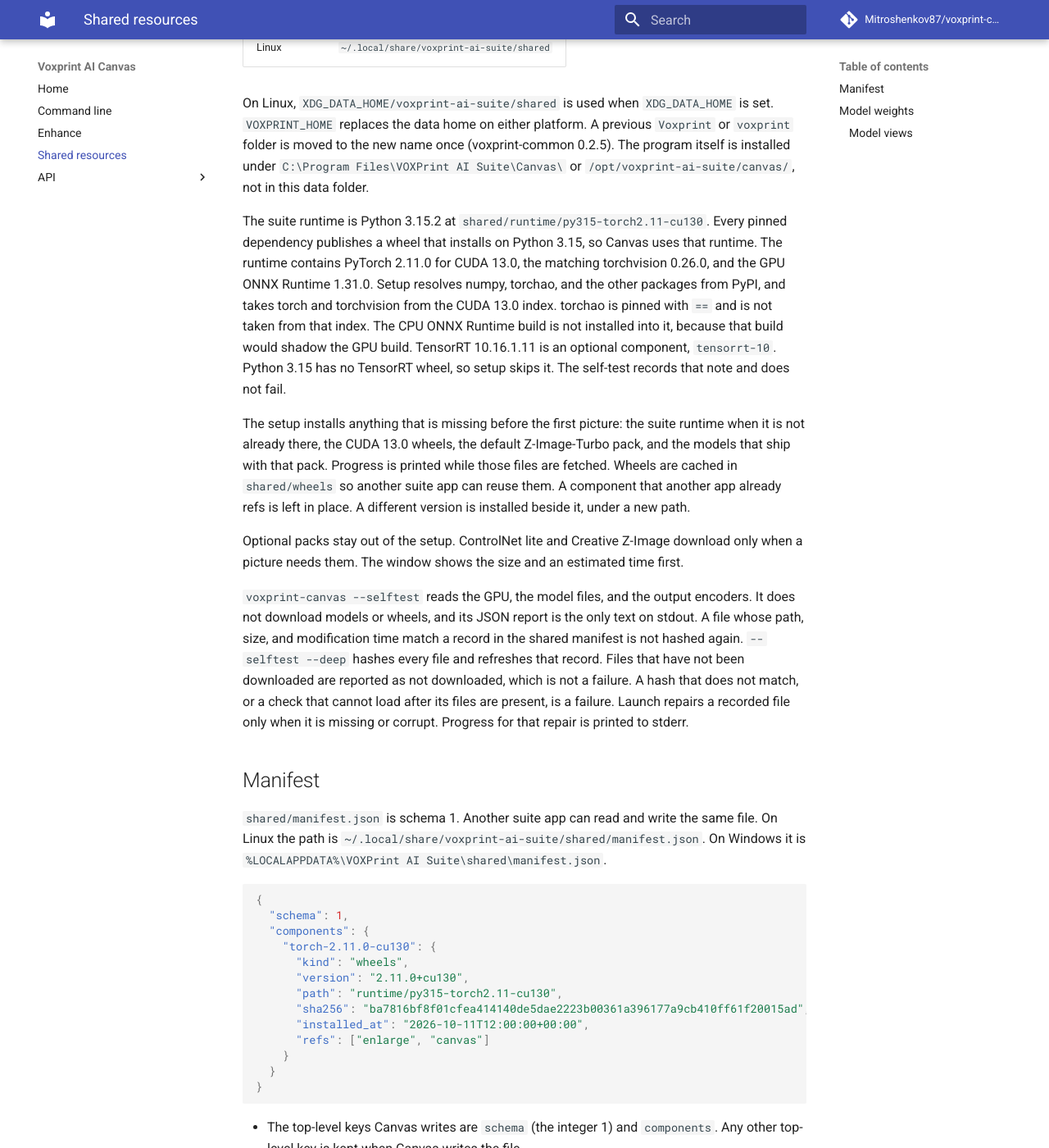
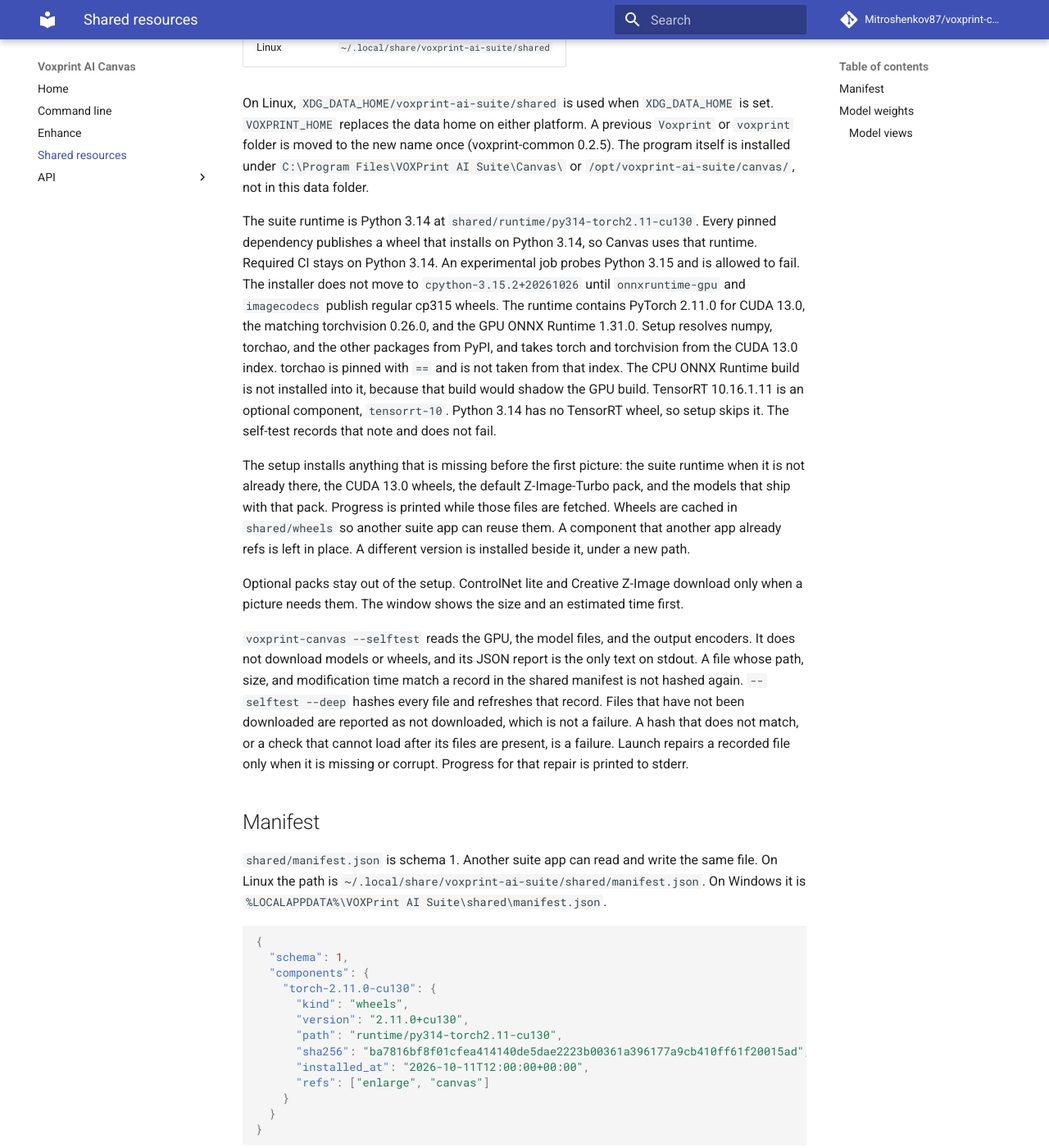
Before and after one commit to Mitroshenkov87/voxprint-canvas, an MkDocs documentation site: the page built from docs/shared-resources.md, in a window 1280 px wide and 1400 px high, scrolled down 277 px. Shown: the whole window at 82% size. Built offline with MkDocs 1.6.1 and Material for MkDocs 9.7.7, drawn with Linux system fonts in a browser that asks for light colours; comment, search, counter and statistics services are not loaded; some of the changed text lies outside the part shown.

Commit message:
fix: ship Python 3.14 and probe 3.15 in CI
Keep voxprint-common 0.6.4. Required CI and the installer stay on
Python 3.14. The experimental test-py315 job is allowed to fail until
regular cp315 wheels exist.

Co-authored-by: Aleksandr Mitroshenkov <Mitroshenkov87@users.noreply.github.com>

````diff
--- a/docs/shared-resources.md
+++ b/docs/shared-resources.md
@@ -9,7 +9,7 @@ Suite apps share one folder and one manifest.
 
 On Linux, `XDG_DATA_HOME/voxprint-ai-suite/shared` is used when `XDG_DATA_HOME` is set. `VOXPRINT_HOME` replaces the data home on either platform. A previous `Voxprint` or `voxprint` folder is moved to the new name once (voxprint-common 0.2.5). The program itself is installed under `C:\Program Files\VOXPrint AI Suite\Canvas\` or `/opt/voxprint-ai-suite/canvas/`, not in this data folder.
 
-The suite runtime is Python 3.15.2 at `shared/runtime/py315-torch2.11-cu130`. Every pinned dependency publishes a wheel that installs on Python 3.15, so Canvas uses that runtime. The runtime contains PyTorch 2.11.0 for CUDA 13.0, the matching torchvision 0.26.0, and the GPU ONNX Runtime 1.31.0. Setup resolves numpy, torchao, and the other packages from PyPI, and takes torch and torchvision from the CUDA 13.0 index. torchao is pinned with `==` and is not taken from that index. The CPU ONNX Runtime build is not installed into it, because that build would shadow the GPU build. TensorRT 10.16.1.11 is an optional component, `tensorrt-10`. Python 3.15 has no TensorRT wheel, so setup skips it. The self-test records that note and does not fail.
+The suite runtime is Python 3.14 at `shared/runtime/py314-torch2.11-cu130`. Every pinned dependency publishes a wheel that installs on Python 3.14, so Canvas uses that runtime. Required CI stays on Python 3.14. An experimental job probes Python 3.15 and is allowed to fail. The installer does not move to `cpython-3.15.2+20261026` until `onnxruntime-gpu` and `imagecodecs` publish regular cp315 wheels. The runtime contains PyTorch 2.11.0 for CUDA 13.0, the matching torchvision 0.26.0, and the GPU ONNX Runtime 1.31.0. Setup resolves numpy, torchao, and the other packages from PyPI, and takes torch and torchvision from the CUDA 13.0 index. torchao is pinned with `==` and is not taken from that index. The CPU ONNX Runtime build is not installed into it, because that build would shadow the GPU build. TensorRT 10.16.1.11 is an optional component, `tensorrt-10`. Python 3.14 has no TensorRT wheel, so setup skips it. The self-test records that note and does not fail.
 
 The setup installs anything that is missing before the first picture: the suite runtime when it is not already there, the CUDA 13.0 wheels, the default Z-Image-Turbo pack, and the models that ship with that pack. Progress is printed while those files are fetched. Wheels are cached in `shared/wheels` so another suite app can reuse them. A component that another app already refs is left in place. A different version is installed beside it, under a new path.
 
@@ -28,7 +28,7 @@ Optional packs stay out of the setup. ControlNet lite and Creative Z-Image downl
     "torch-2.11.0-cu130": {
       "kind": "wheels",
       "version": "2.11.0+cu130",
-      "path": "runtime/py315-torch2.11-cu130",
+      "path": "runtime/py314-torch2.11-cu130",
       "sha256": "ba7816bf8f01cfea414140de5dae2223b00361a396177a9cb410ff61f20015ad",
       "installed_at": "2026-10-11T12:00:00+00:00",
       "refs": ["enlarge", "canvas"]
@@ -38,7 +38,7 @@ Optional packs stay out of the setup. ControlNet lite and Creative Z-Image downl
 ```
 
 - The top-level keys Canvas writes are `schema` (the integer 1) and `components`. Any other top-level key is kept when Canvas writes the file.
-- A component id is lowercase and matches `[a-z0-9][a-z0-9._-]*`. Examples: `python-3.15`, `torch-2.11.0-cu130`, `onnxruntime-gpu-1.31`, `tensorrt-10`, and `model-` plus a SHA-256 prefix.
+- A component id is lowercase and matches `[a-z0-9][a-z0-9._-]*`. Examples: `python-3.14`, `torch-2.11.0-cu130`, `onnxruntime-gpu-1.31`, `tensorrt-10`, and `model-` plus a SHA-256 prefix.
 - `kind` is `runtime`, `wheels`, `model`, or `tool`.
 - `version` is the component version, such as `2.11.0+cu130`.
 - `path` is relative to the shared directory. It must not be absolute and must not contain `..`.
--- a/pyproject.toml
+++ b/pyproject.toml
@@ -4,7 +4,7 @@ version = "0.1.0"
 description = "Local text-to-image generation for the VOXPrint AI Suite."
 readme = "README.md"
 license = "Apache-2.0"
-requires-python = ">=3.15"
+requires-python = ">=3.14"
 authors = [{ name = "Aleksandr Mitroshenkov" }]
 dependencies = [
     # Shared shell and worker host (v0.6.4). Installers and CI resolve this from the sha256-checked release wheel.
````
Also changed, not shown: README.md (+1 -1 lines), docs/ARCHITECTURE.md (+1 -1 lines), docs/guide/en.md (+1 -1 lines), docs/release-notes/0.1.0-rc.39.md (+2 -1 lines), 12 other files.
